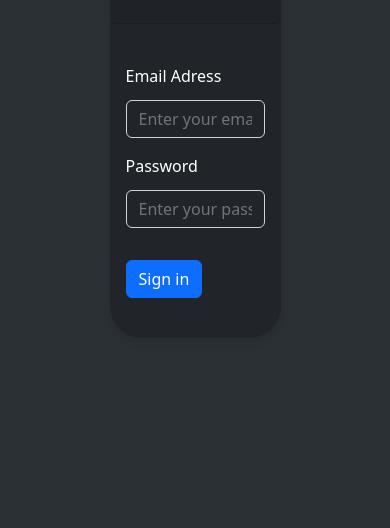
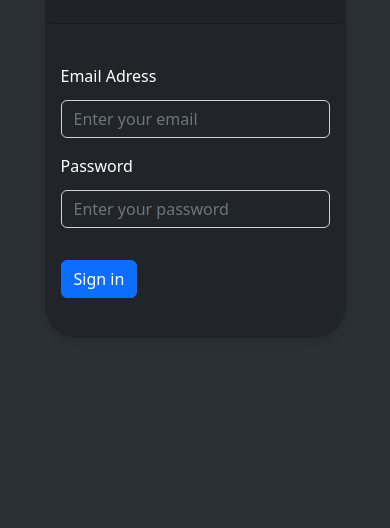
Before and after one commit to NafisAshraf/StudentManagementSystem, a Flask app: page /form in a window 390 px wide. Shown: the part 316-844 px from the top of the page. Run offline with Flask 3, Linux system fonts and the light colour scheme.

Commit message:
updated form.html

```diff
--- a/api/templates/form.html
+++ b/api/templates/form.html
@@ -2,7 +2,7 @@
 <html lang="en">
 
 <head>
-  <title>Title</title>
+  <title>Sign in</title>
   <!-- Required meta tags -->
   <meta charset="utf-8">
   <meta name="viewport" content="width=device-width, initial-scale=1, shrink-to-fit=no">
@@ -47,7 +47,7 @@
 
     <div class="container">
         <div class="row justify-content-center">
-          <div class="col-6 col-md-4">
+          <div class="col-10 col-md-8 col-xl-4">
             <div class="card rounded-5">
               <div class="card-header rounded-bottom rounded-5 d-flex justify-content-center">
                 <img src="https://github.com/NafisAshraf/StudentManagementSystem/assets/134098048/4e66f42b-a03a-403a-8cdf-08586eb05b26" alt="bracu image" style="width: 110px; height: 100px;" class="mt-3 mb-3">
```
